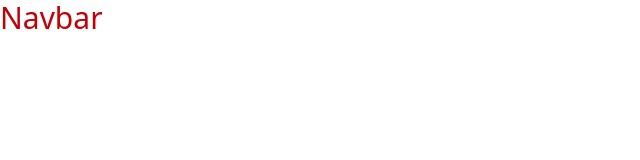
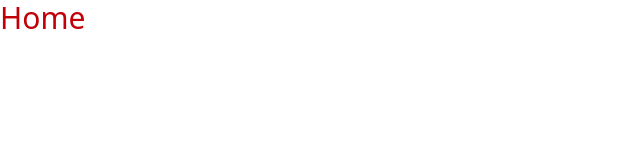
Before and after one commit to aadil-nv/my-portfolio, a React (Vite) app: page / in a window 1280 px wide. Shown: the top 160 px of the page, without its empty margins (0-640 px from the left). Built offline with nearby package versions, Linux system fonts and the light colour scheme.

Commit message:
Headin created

```diff
--- a/src/components/Home.tsx
+++ b/src/components/Home.tsx
@@ -3,7 +3,7 @@ import React from 'react'
 export default function Home() {
   return (
     <div>
-        <h1 className='text-3xl text-red-700'>Navbar</h1>
+        <h1 className='text-3xl text-red-700'>Home</h1>
     </div>
   )
 }
```
